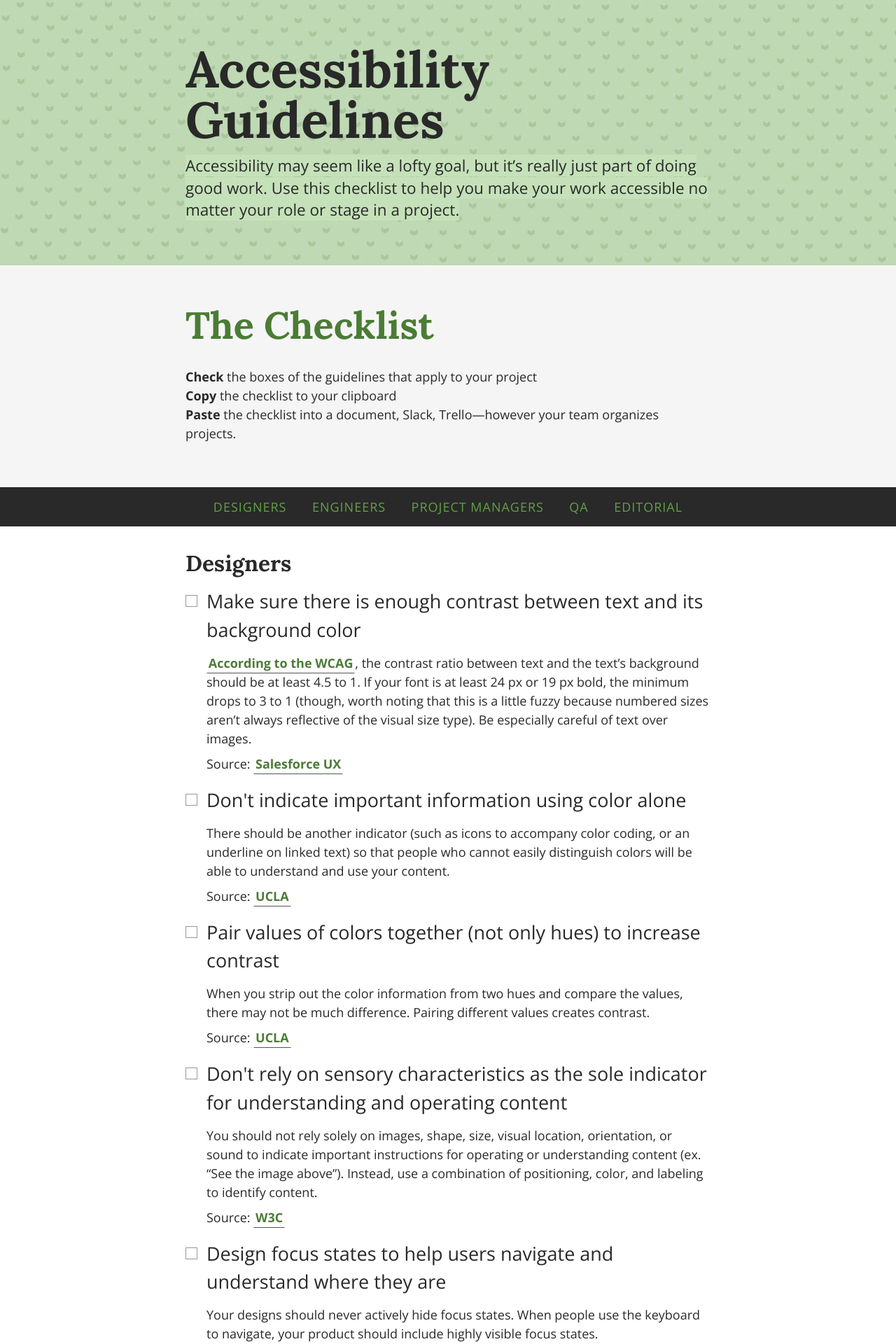
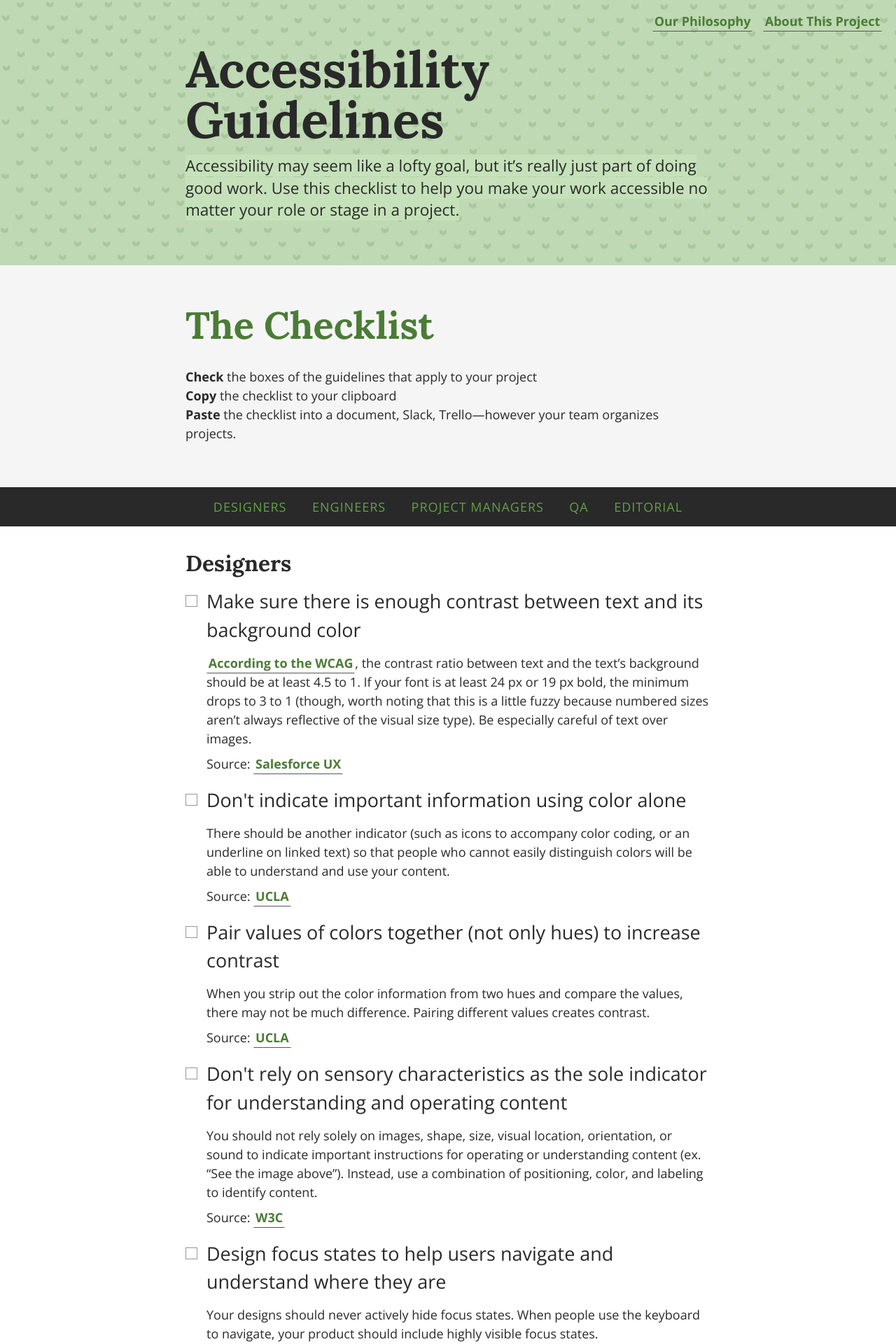
Before and after one commit to voxmedia/accessibility, a Jekyll site: the page built from index.html, in a window 1280 px wide. Shown: the top 1920 px of the page at 70% size. Built offline with Jekyll 4.4.1, drawn with Linux system fonts in a browser that asks for light colours; some of the changed text lies outside the part shown.

Commit message:
add about and philosoph links

```diff
--- a/_sass/_components/_c-hero.scss
+++ b/_sass/_components/_c-hero.scss
@@ -17,4 +17,20 @@
     line-height: 1.4;
     display: inline;
   }
+  &__links {
+    position: absolute;
+    top: 20px;
+    right: 20px;
+    a:first-of-type {
+      margin-right: 10px;
+    }
+    @media(max-width: $break-medium-small) {
+      text-align: center;
+      position: static;
+      top: 10px;
+      right: auto;
+      margin-top: -1.5em;
+      margin-bottom: 1.5em;
+    }
+  }
 }
--- a/_sass/_layout.scss
+++ b/_sass/_layout.scss
@@ -2,6 +2,7 @@
   margin: 0 auto;
   max-width: $page-width;
   padding: 0 .8em;
+  position: relative;
 }
 
 .l-segment {
--- a/index.html
+++ b/index.html
@@ -3,6 +3,7 @@ layout: default
 ---
 
 <header class="c-hero">
+  <div class="c-hero__links"><a href="#philosophy">Our Philosophy</a> <a href="#about">About This Project</a></div>
   <div class="l-wrapper">
     <h1>Accessibility Guidelines</h1>
     <p>Accessibility may seem like a lofty goal, but it’s really just part of doing good work. Use this checklist to help you make your work accessible no matter your role or stage in a project.</p>
@@ -48,7 +49,7 @@ layout: default
 
 <div class="c-header">
   <div class="l-wrapper">
-    <h1>Our Philosophy</h1>
+    <h1 id="philosophy">Our Philosophy</h1>
     <p>As journalists, advertisers, producers, and creators, content is at our core at Vox Media. And we want to ensure that everyone—regardless of ability, situation, or context—can access it.</p>
     <p>This idea inspired us to outline a few guiding principles to help us convey our philosophy on accessibility. We hope these principles can help continue the conversation on why accessibility matters and encourage us to put what we preach into practice.</p>
   </div>
@@ -64,7 +65,7 @@ layout: default
 
 <div class="c-header">
   <div class="l-wrapper">
-    <h1>About this project</h1>
+    <h1 id="about">About This Project</h1>
     <p>In May of 2016, six Vox Media team members gathered in Washington, D.C., for two days to try and establish accessibilty guidelines across our organization. We have many advocates for accessibility throughout the company, but at the time of our gathering, we didn’t have a company-wide structure in place to implement standards across the board.</p>
   </div>
 </div>
```
